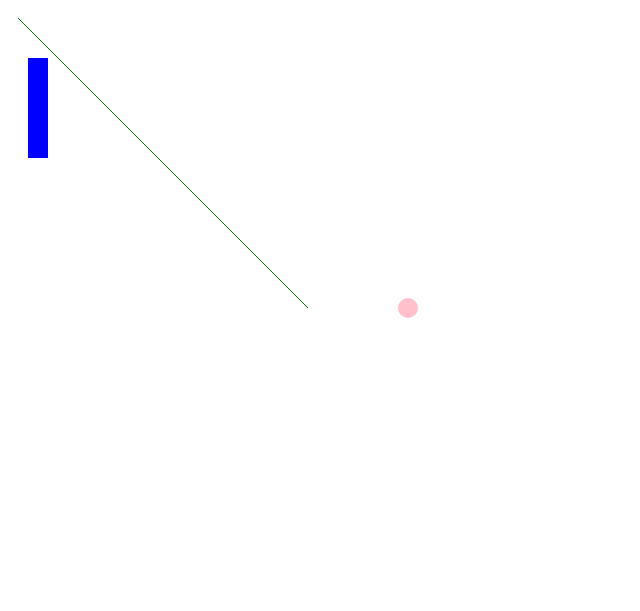
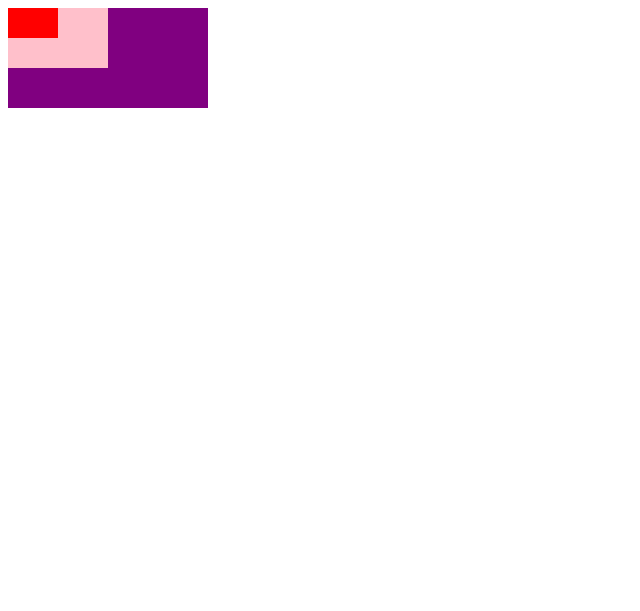
Before and after one commit to JUNWOO45/d3-playground, a plain HTML site: page index.html in a window 1280 px wide. Shown: the whole page, without its empty margins (0-640 px from the left). Drawn offline with nearby package versions, Linux system fonts and the light colour scheme.

Commit message:
style: D3연습

```diff
--- a/index.html
+++ b/index.html
@@ -19,9 +19,16 @@
     </svg> -->
     <div></div>
     <div></div>
-    <div class="canvas"></div>
+    <div class="canvas">
+        <svg width="600" height="600">
+            <!-- <rect></rect> -->
+            <!-- <rect></rect>
+            <rect></rect> -->
+        </svg>
+    </div>
 
     <script src="https://cdnjs.cloudflare.com/ajax/libs/d3/5.15.0/d3.min.js"></script>
-    <script src="index.js"></script>
+    <!-- <script src="index.js"></script> -->
+    <script src="index2.js"></script>
 </body>
 </html>
--- a/index.js
+++ b/index.js
@@ -7,29 +7,37 @@ const d = d3.selectAll('div');
 const canvas = d3.select('.canvas');
 
 const svg = canvas.append('svg')
-    .attr('height', 600)
-    .attr('width', 600);
+    .attr('height', 1000)
+    .attr('width', 1000);
 
-// svg.attr('height', 600);
-// svg.attr('width', 50);
+const group = svg.append('g')
+    .attr('transform', 'translate(300, 0)');
 
-svg.append('rect')
+group.append('rect')
     .attr("width", 20)
     .attr("height", 100)
     .attr("fill", 'blue')
     .attr("x", 20)
     .attr("y", 50);
-svg.append('circle')
+group.append('circle')
     .attr("r", 10)
     .attr("cx", 400)
     .attr("cy", 300)
     .attr("fill", 'pink');
-svg.append('line')
+group.append('line')
     .attr("x1", 10)
     .attr("y1", 10)
     .attr("x2", 300)
     .attr("y2", 300)
-    .attr("stroke", "green")
+    .attr("stroke", "green");
+
+svg.append('text')
+    .attr('x', 20)
+    .attr('y', 170)
+    .attr('fill', 'grey')
+    .text('hello')
+    .style('font-family', 'arial')
+    .attr('font-weight', 'bold');
 
 console.log('a : ', a);
 console.log('b : ', b);
--- /dev/null
+++ b/index2.js
@@ -0,0 +1,30 @@
+const data = [
+    {width: 200, height: 100, fill: 'purple'},
+    {width: 100, height: 60, fill: 'pink'},
+    {width: 50, height: 30, fill: 'red'},
+];
+
+const svg = d3.select('svg');
+
+// 단일 rect
+// const rect = svg.select('rect')
+//     .data(data)
+//     .attr('width', (d, i, n) => d.width)
+//     .attr('height', (d, i, n) => d.height)
+    // .attr('fill', d => d.fill);
+
+// Multiple rect
+const rects = svg.selectAll('rect')
+    .data(data)
+    .attr('width', (d, i, n) => d.width)
+    .attr('height', (d, i, n) => d.height)
+    .attr('fill', d => d.fill);
+
+rects.enter()
+    .append('rect')
+    .attr('width', (d, i, n) => d.width)
+    .attr('height', (d, i, n) => d.height)
+    .attr('fill', d => d.fill);
+
+
+console.log('rects : ', rects);
```
